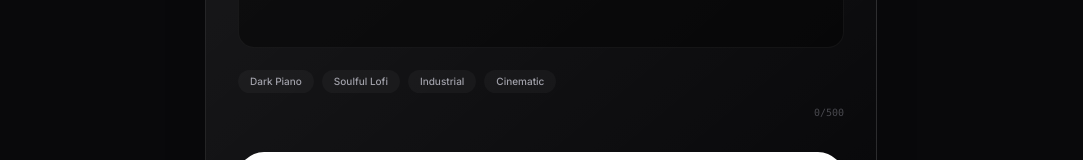
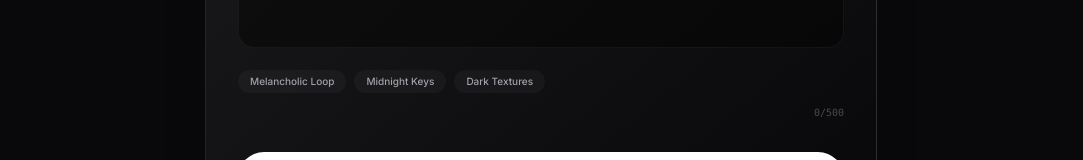
Before and after one commit to bantoinese83/Suno-Beats-Studio, a Next.js app: page /beats in a window 1280 px wide. Shown: the part 626-786 px from the top of the page, without its empty margins (99-1182 px from the left). Built offline with nearby package versions, Linux system fonts and the light colour scheme.

Commit message:
fix: refine starter prompts to specific dark melancholic variations

```diff
--- a/src/components/beats/beat-generator-form.tsx
+++ b/src/components/beats/beat-generator-form.tsx
@@ -13,20 +13,16 @@ type GenerateResponse = { taskId: string } | { error: string; code?: number };
 
 const STARTER_PROMPTS = [
   {
-    label: "Dark Piano",
+    label: "Melancholic Loop",
     prompt: "Dark, melancholic piano loop in G MAJOR E MINOR layered with vintage soul samples and atmospheric synth pads. Keys and subtle synth textures create a moody backdrop. Occasional, sparse drum fills and processed vocal stabs add texture. No full drums",
   },
   {
-    label: "Soulful Lofi",
-    prompt: "Dusty lofi hip hop beat, warm Rhodes chords, crackling vinyl atmosphere, subtle laid-back groove, jazzy bassline.",
+    label: "Midnight Keys",
+    prompt: "Nocturnal piano sketch, minor key, heavy reverb, subtle vinyl static, distant cello layers, extremely slow tempo, emotional and haunting.",
   },
   {
-    label: "Industrial",
-    prompt: "Hard industrial techno loop, distorted kick drum, metallic percussion, rhythmic white noise, dark brooding atmosphere.",
-  },
-  {
-    label: "Cinematic",
-    prompt: "Ethereal cinematic ambient sketch, swelling synth pads, distant granular textures, orchestral strings, zero drums.",
+    label: "Dark Textures",
+    prompt: "Experimental dark ambient keys, reversed piano textures, deep sub-bass pulses, industrial atmospheric noise, haunting vocal echoes, rhythmic but drumless.",
   },
 ];
 
```
